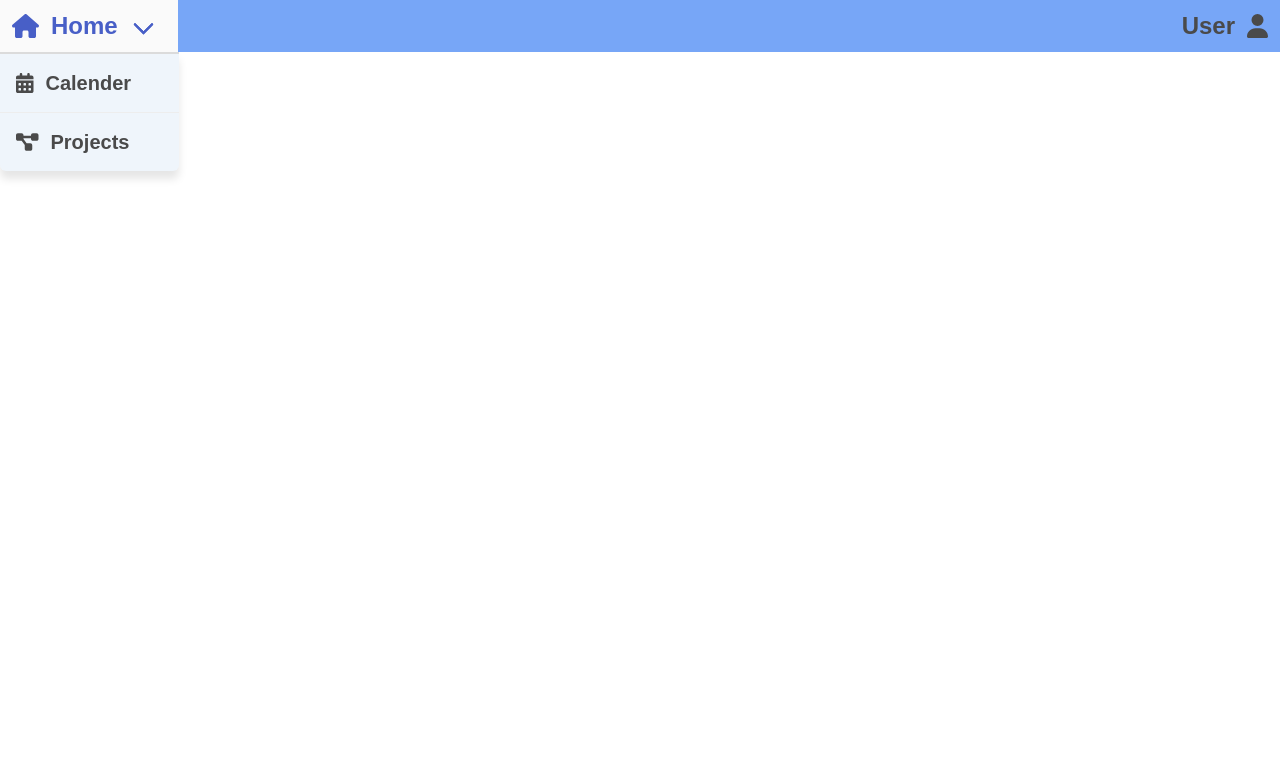
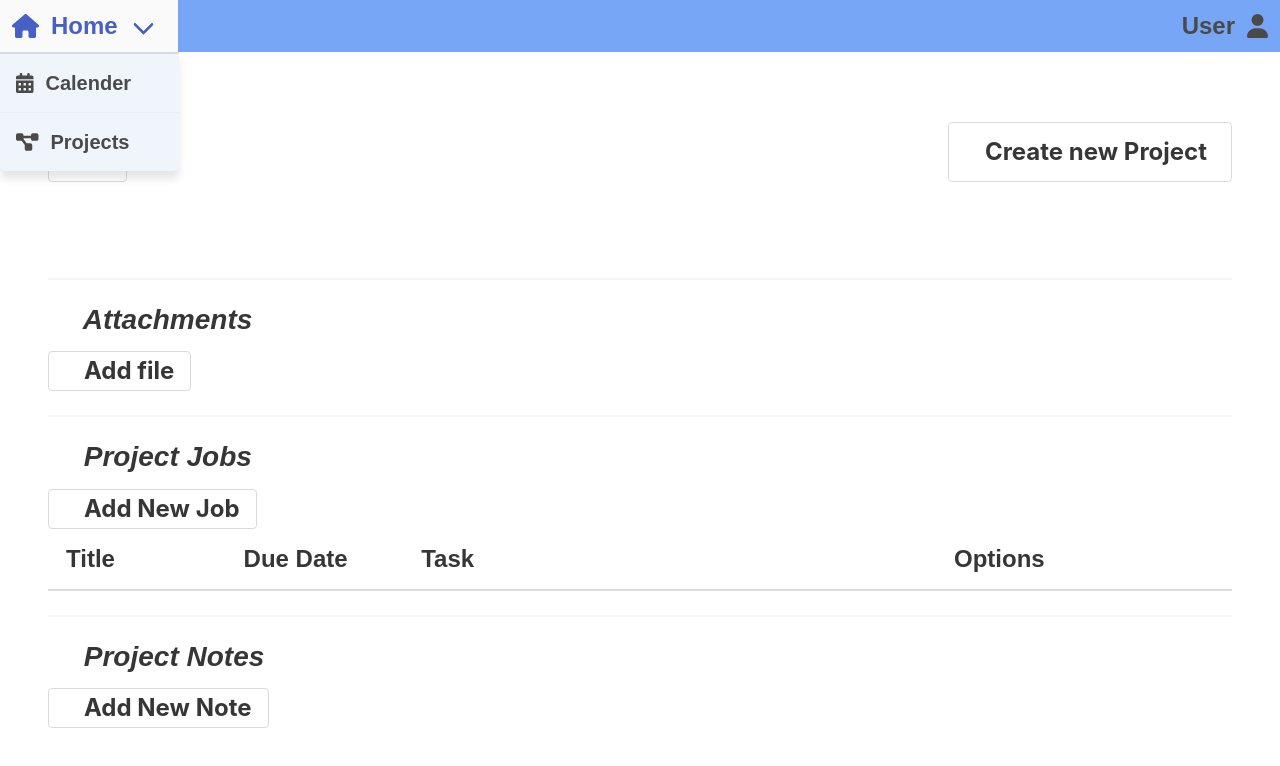
Before and after one commit to d-ginty4/notes-app, a React (Create React App) app: page /projects in a window 1280 px wide. Shown: the top 766 px of the page. Built offline with nearby package versions, Linux system fonts and the light colour scheme; the HTML template or start-up script is replaced by a standard one; a web font is replaced by a local one.

Commit message:
Started work on projects page

```diff
--- a/src/views/Projects.tsx
+++ b/src/views/Projects.tsx
@@ -1,5 +1,119 @@
+import { FontAwesomeIcon } from "@fortawesome/react-fontawesome";
+import { faPlus, faAngleDown } from "@fortawesome/free-solid-svg-icons";
+
 const Projects: React.FC = () => {
-  return <h1>Projects</h1>;
+  return (
+    <>
+      <section className="section no-pad my-5 pb-0">
+        <button
+          className="button has-text-weight-bold is-size-4 is-pulled-right"
+          id="openForm"
+        >
+          <span className="icon-text">
+            <i className="fas fa-plus mr-3"></i>Create new Project
+          </span>
+        </button>
+
+        <div className="dropdown is-hoverable">
+          <div className="dropdown-trigger">
+            <button className="button has-text-weight-bold is-size-4">
+              <span className="is-hidden" id="projectId"></span>
+              <span id="projectName"></span>
+              <span className="icon is-small">
+                <i className="fas fa-angle-down"></i>
+              </span>
+            </button>
+          </div>
+          <div className="dropdown-menu" id="dropdown-menu">
+            <div
+              className="dropdown-content has-background-info-light"
+              id="projectList"
+            ></div>
+          </div>
+        </div>
+      </section>
+
+      <section className="section no-pad">
+        <div className="content">
+          <div id="projectDetails"></div>
+          <hr />
+          <div className="layout">
+            <h2 className="has-text-weight-semibold is-italic">
+              &emsp; Attachments
+            </h2>
+            <div className="vertical-center">
+              <button
+                className="button has-text-weight-bold mr-6"
+                id="new-file"
+              >
+                <span className="icon-text">
+                  <span className="icon">
+                    <i className="fas fa-plus"></i>
+                  </span>
+                  <span className="is-size-4">Add file</span>
+                </span>
+              </button>
+            </div>
+          </div>
+
+          <hr />
+          <div className="layout">
+            <h2 className="has-text-weight-semibold is-italic">
+              &emsp; Project Jobs
+            </h2>
+            <div className="vertical-center">
+              <button className="button has-text-weight-bold mr-6" id="new-job">
+                <span className="icon-text">
+                  <span className="icon">
+                    <i className="fas fa-plus"></i>
+                  </span>
+                  <span className="is-size-4">Add New Job</span>
+                </span>
+              </button>
+            </div>
+          </div>
+
+          <div className="jobs">
+            <table className="table is-striped is-size-4">
+              <thead>
+                <tr>
+                  <th style={{width: '15%'}}>Title</th>
+                  <th style={{width: '15%'}}>Due Date</th>
+                  <th style={{width: '45%'}}>Task</th>
+                  <th colSpan={2} style={{width: '25%'}}>
+                    Options
+                  </th>
+                </tr>
+              </thead>
+              <tbody id="jobSection"></tbody>
+            </table>
+          </div>
+
+          <hr />
+          <div className="layout">
+            <h2 className="has-text-weight-semibold is-italic">
+              &emsp; Project Notes
+            </h2>
+            <div className="vertical-center">
+              <button
+                className="button has-text-weight-bold mr-6"
+                id="new-note"
+              >
+                <span className="icon-text">
+                  <span className="icon">
+                    <i className="fas fa-plus"></i>
+                  </span>
+                  <span className="is-size-4">Add New Note</span>
+                </span>
+              </button>
+            </div>
+          </div>
+
+          <div className="notes" id="notesSection"></div>
+        </div>
+      </section>
+    </>
+  );
 };
 
-export default Projects
+export default Projects;
```
Also changed, not shown: src/sass/_home.scss (added), src/sass/projects.scss (added).
